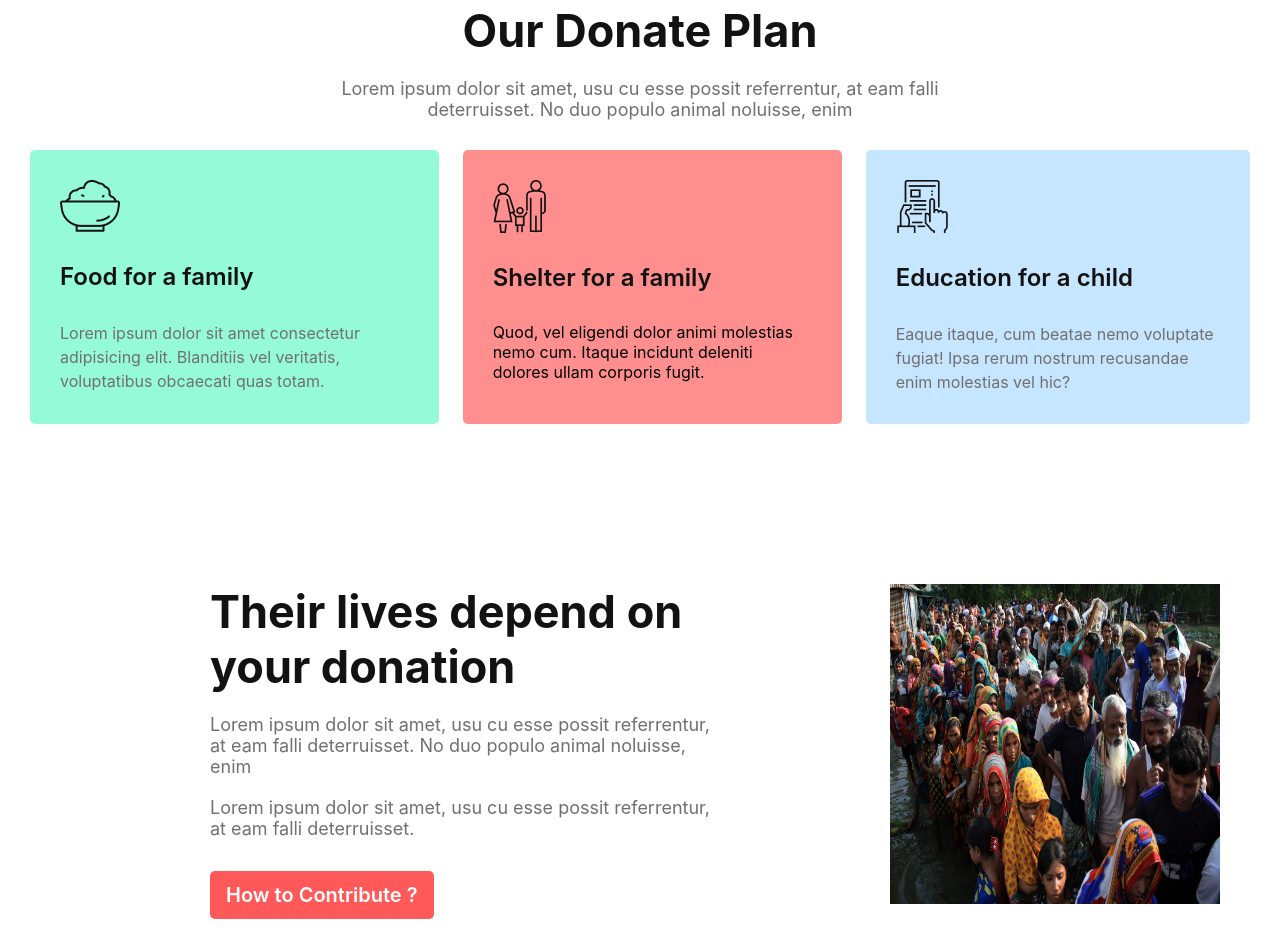
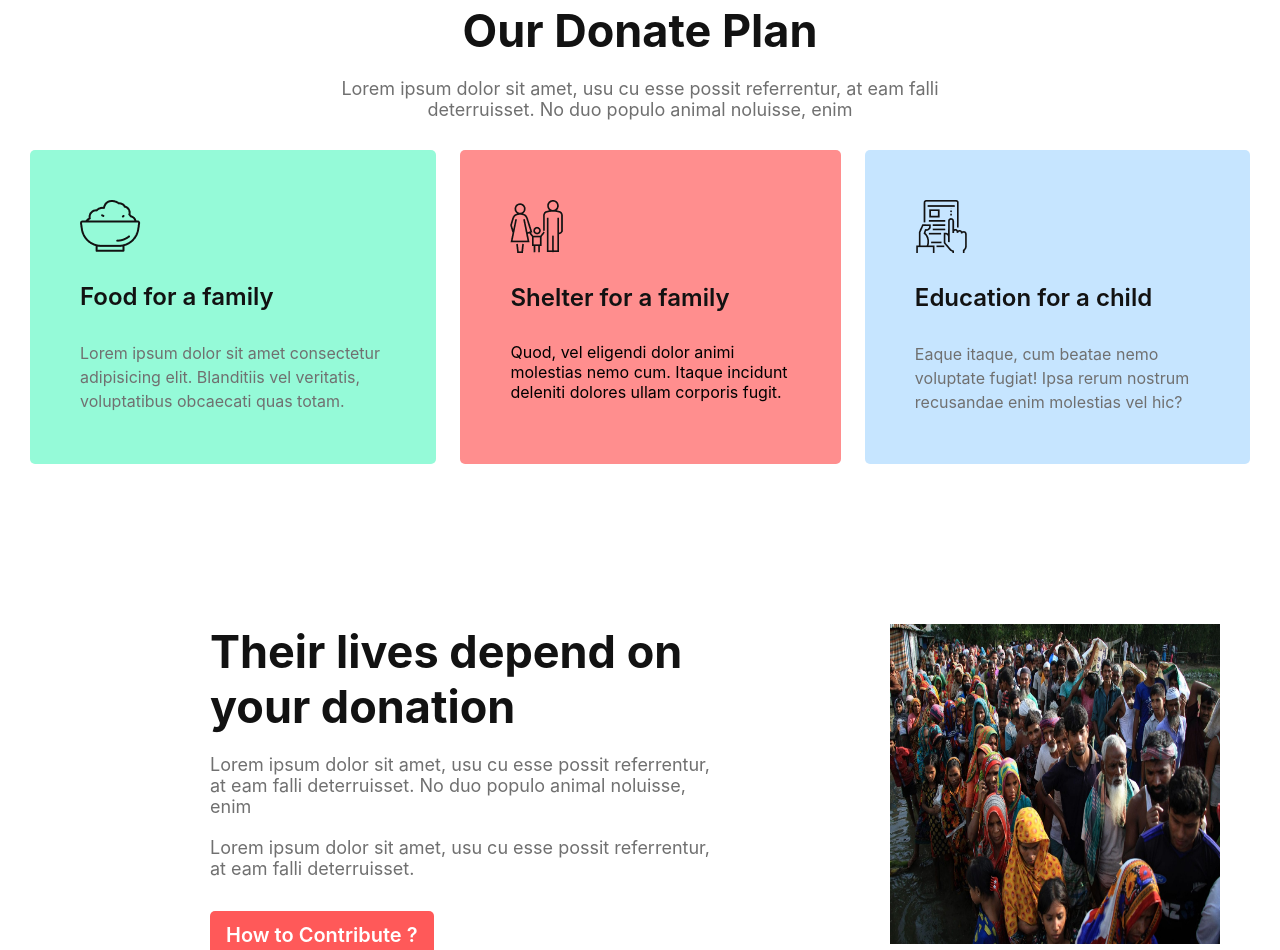
Before and after one commit to naimur2001/don-today-website, a plain HTML site: page index.html in a window 1280 px wide. Shown: the part 1375-2325 px from the top of the page. Drawn offline with Linux system fonts and the light colour scheme.

Commit message:
css changed bit

```diff
--- a/styles/main-first-sec.css
+++ b/styles/main-first-sec.css
@@ -87,9 +87,10 @@ li:hover{
   display: flex;
   gap: 24px;
   padding: 30px 30px;
+
 }
 .c{
-  padding: 30px 30px;
+  padding: 50px 50px;
   border-radius: 5px;
 }
 .c1{
@@ -106,15 +107,18 @@ li:hover{
 font-size: 24px;
 color: #121212;
 margin-bottom: 30px;
+
 }
 .c-des{
   font-weight: 400;
 font-size: 16px;
 line-height: 24px;
 
+
 color: #707070;
 }
 .s-cards img{
+
   margin-bottom: 30px;
 }
 .two-part{
```
